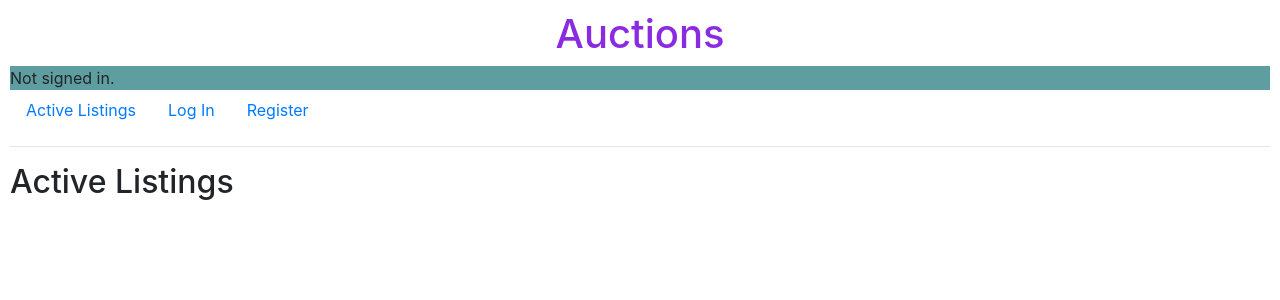
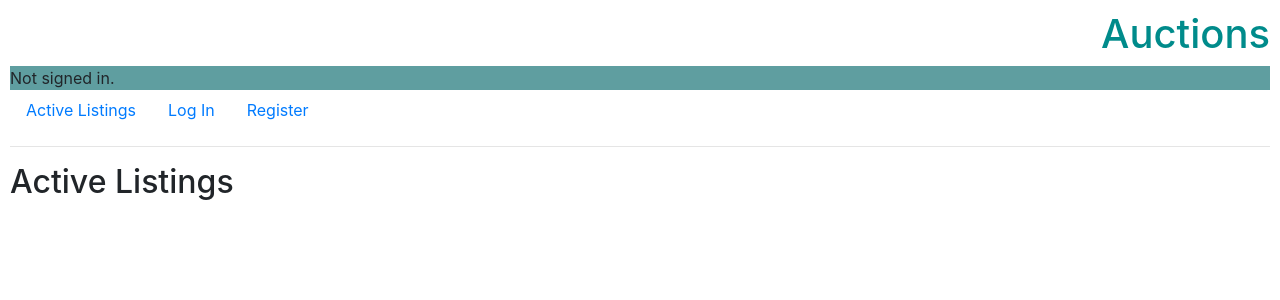
Before and after one commit to Dmytro-kur/For-sharing, a Django app: page / in a window 1280 px wide. Shown: the top 300 px of the page. Run offline with Django 3.2, Linux system fonts and the light colour scheme; data that the repository does not hold is empty; some libraries are stand-ins or nearby versions.

Commit message:
Update style.css

```diff
--- a/auctions/static/auctions/styles.css
+++ b/auctions/static/auctions/styles.css
@@ -7,6 +7,6 @@
 }
 
 h1 {
-    color: blueviolet;
-    text-align: center;
+    color: darkcyan;
+    text-align: right;
 }
```
